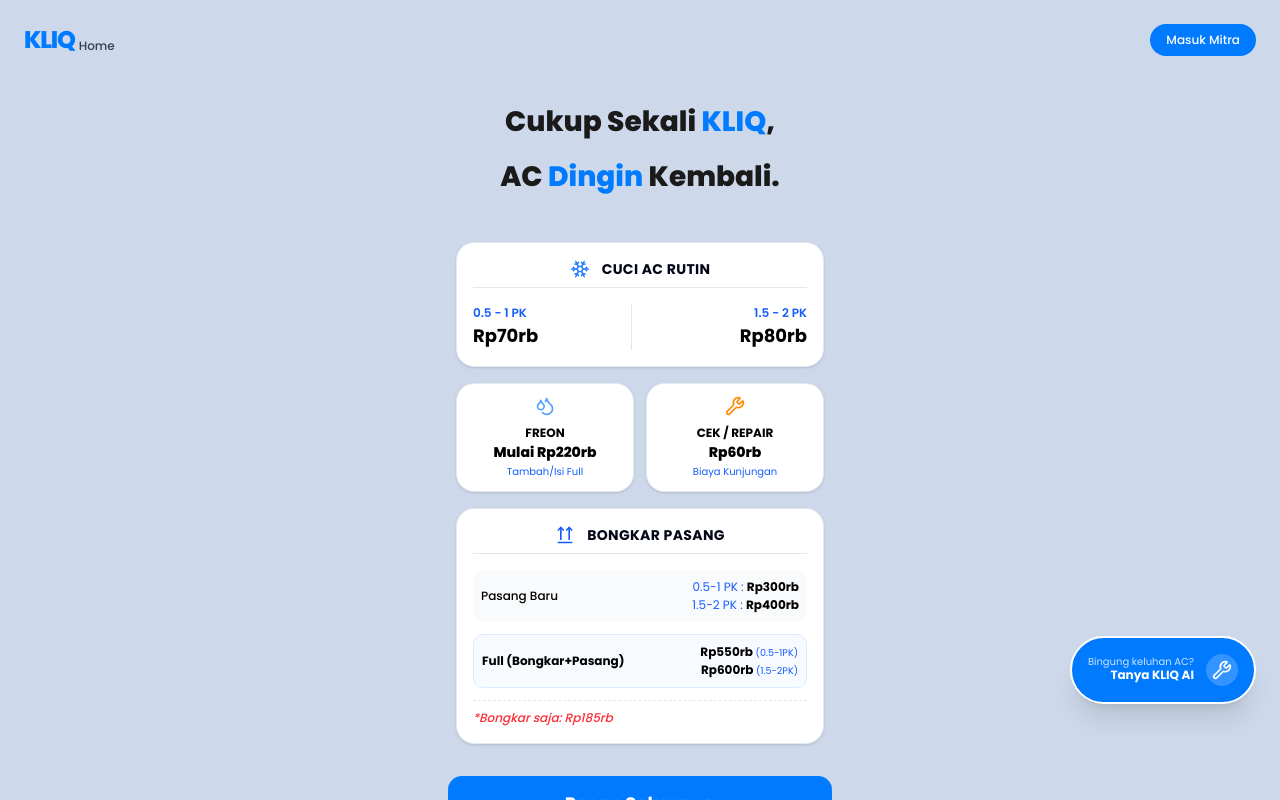
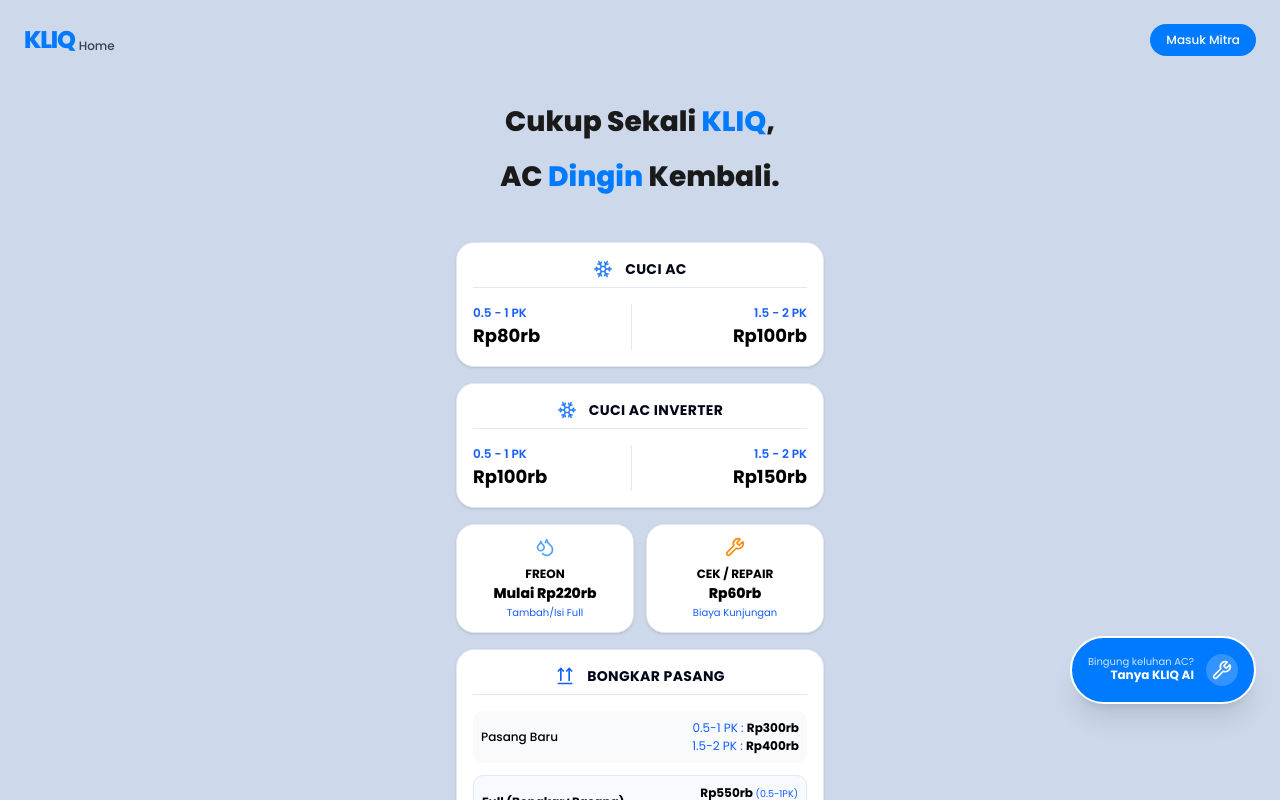
Before and after one commit to dmasaliff/kliqhome, a Next.js app: page / in a window 1280 px wide. Shown: the top 800 px of the page. Built offline with nearby package versions, Linux system fonts and the light colour scheme; no server answers.

Commit message:
penambahan cuci ac inverter

```diff
--- a/src/app/(customer)/pemesanan/page.tsx
+++ b/src/app/(customer)/pemesanan/page.tsx
@@ -32,8 +32,10 @@
 
     service.forEach((item) => {
       // 1. Hitung Cuci
-      if (item === "cuci_05_1") total += 70000 * qtyCuci;
-      if (item === "cuci_15_2") total += 80000 * qtyCuci;
+      if (item === "cuci_05_1") total += 80000 * qtyCuci;
+      if (item === "cuci_15_2") total += 100000 * qtyCuci;
+      if (item === "cuci_inverter_05_1") total += 100000 * qtyCuci;
+      if (item === "cuci_inverter_15_2") total += 150000 * qtyCuci;
 
       // 2. Hitung Freon
       if (item === "tambah_freon_05_1") total += 220000 * qtyFreon;
@@ -133,8 +135,8 @@
       if (prev.includes(idBaru)) return prev.filter((id) => id !== idBaru);
       let tempService = [...prev];
 
-      if (["cuci_05_1", "cuci_15_2"].includes(idBaru)) {
-        tempService = tempService.filter(id => !["cuci_05_1", "cuci_15_2"].includes(id));
+      if (["cuci_05_1", "cuci_15_2", "cuci_inverter_05_1", "cuci_inverter_15_2"].includes(idBaru)) {
+        tempService = tempService.filter(id => !["cuci_05_1", "cuci_15_2", "cuci_inverter_05_1", "cuci_inverter_15_2"].includes(id));
       }
 
       if (["tambah_freon_05_1", "tambah_freon_15_2", "isi_freon_05_1", "isi_freon_15_2"].includes(idBaru)) {
@@ -247,8 +249,10 @@
                     value={service.find(id => id.startsWith("cuci_")) || "cuci_05_1"}
                     className="ml-8 w-full max-w-50 text-xs p-2 border border-blue-200 rounded-md bg-blue-50"
                   >
-                    <option value="cuci_05_1">0.5 - 1 PK (Rp70k)</option>
-                    <option value="cuci_15_2">1.5 - 2 PK (Rp80k)</option>
+                    <option value="cuci_05_1">0.5 - 1 PK (Rp80k)</option>
+                    <option value="cuci_15_2">1.5 - 2 PK (Rp100k)</option>
+                    <option value="cuci_inverter_05_1">Inverter 0.5 - 1 PK (Rp100k)</option>
+                    <option value="cuci_inverter_15_2">Inverter 1.5 - 2 PK (Rp150k)</option>
                   </select>
                   <QtyCounter label="Jumlah AC Dicuci" value={qtyCuci} onChange={setQtyCuci} />
                 </>
--- a/src/app/(teknisi)/detailorder/[id]/page.tsx
+++ b/src/app/(teknisi)/detailorder/[id]/page.tsx
@@ -27,6 +27,8 @@
 const MAP_LAYANAN: Record<string, string> = {
   "cuci_05_1": "Cuci AC (0.5 - 1 PK)",
   "cuci_15_2": "Cuci AC (1.5 - 2 PK)",
+  "cuci_inverter_05_1": "Cuci AC Inverter (0.5 - 1 PK)",
+  "cuci_inverter_15_2": "Cuci AC Inverter (1.5 - 2 PK)",
   "tambah_freon_05_1": "Tambah Freon (0.5-1 PK)",
   "tambah_freon_15_2": "Tambah Freon (1.5-2 PK)",
   "isi_freon_05_1": "Isi Freon Full (0.5-1 PK)",
@@ -41,8 +43,10 @@
 };
 
 const DAFTAR_LAYANAN = [
-  { id: "cuci_05_1", label: "Cuci AC (0.5 - 1 PK)", harga: 70000 },
-  { id: "cuci_15_2", label: "Cuci AC (1.5 - 2 PK)", harga: 80000 },
+  { id: "cuci_05_1", label: "Cuci AC (0.5 - 1 PK)", harga: 80000 },
+  { id: "cuci_15_2", label: "Cuci AC (1.5 - 2 PK)", harga: 100000 },
+  { id: "cuci_inverter_05_1", label: "Cuci AC Inverter (0.5 - 1 PK)", harga: 100000 },
+  { id: "cuci_inverter_15_2", label: "Cuci AC Inverter (1.5 - 2 PK)", harga: 150000 },
   { id: "tambah_freon_05_1", label: "Tambah Freon (0.5-1 PK)", harga: 220000 },
   { id: "tambah_freon_15_2", label: "Tambah Freon (1.5-2 PK)", harga: 270000 },
   { id: "isi_freon_05_1", label: "Isi Freon Full (0.5-1 PK)", harga: 350000 },
@@ -194,7 +198,6 @@
       const totalPrice = totalBiaya;
 
       // --- LOGIC PROMO 100% ---
-      // Ambil ID teknisi dari orderData
       const technicianId = orderData?.technician_id;
 
       // Cek jumlah orderan completed teknisi ini
@@ -207,7 +210,7 @@
       // Jika orderan ke 1, 2, 3 (count 0, 1, 2), dapet 100%
       const technicianShare = (count !== null && count < 1)
         ? totalPrice
-        : totalPrice * 0.9;
+        : totalPrice * 0.92; // 8% untuk platform
 
       const res = await supabase
         .from('bookings')
--- a/src/app/(teknisi)/order/[id]/page.tsx
+++ b/src/app/(teknisi)/order/[id]/page.tsx
@@ -23,6 +23,8 @@
 const MAP_LAYANAN: Record<string, string> = {
   "cuci_05_1": "Cuci AC (0.5 - 1 PK)",
   "cuci_15_2": "Cuci AC (1.5 - 2 PK)",
+  "cuci_inverter_05_1": "Cuci AC Inverter (0.5 - 1 PK)",
+  "cuci_inverter_15_2": "Cuci AC Inverter (1.5 - 2 PK)",
   "tambah_freon_05_1": "Tambah Freon (0.5-1 PK)",
   "tambah_freon_15_2": "Tambah Freon (1.5-2 PK)",
   "isi_freon_05_1": "Isi Freon Full (0.5-1 PK)",
--- a/src/app/(teknisi)/profile/[id]/page.tsx
+++ b/src/app/(teknisi)/profile/[id]/page.tsx
@@ -12,8 +12,10 @@
 import { getTechnicianFinance, getTechnicianHistory, getTechnicianProfile } from "@/app/actions/technicianProfile"
 
 const DAFTAR_LAYANAN = [
-  { id: "cuci_05_1", label: "Cuci AC (0.5 - 1 PK)", harga: 70000 },
-  { id: "cuci_15_2", label: "Cuci AC (1.5 - 2 PK)", harga: 80000 },
+  { id: "cuci_05_1", label: "Cuci AC (0.5 - 1 PK)", harga: 80000 },
+  { id: "cuci_15_2", label: "Cuci AC (1.5 - 2 PK)", harga: 100000 },
+  { id: "cuci_inverter_05_1", label: "Cuci AC Inverter (0.5 - 1 PK)", harga: 100000 },
+  { id: "cuci_inverter_15_2", label: "Cuci AC Inverter (1.5 - 2 PK)", harga: 150000 },
   { id: "tambah_freon_05_1", label: "Tambah Freon (0.5-1 PK)", harga: 220000 },
   { id: "tambah_freon_15_2", label: "Tambah Freon (1.5-2 PK)", harga: 270000 },
   { id: "isi_freon_05_1", label: "Isi Freon Full (0.5-1 PK)", harga: 350000 },
--- a/src/app/actions/orderActions.ts
+++ b/src/app/actions/orderActions.ts
@@ -3,8 +3,10 @@
 import { createClient } from '@/utils/supabase/server'
 
 const DAFTAR_LAYANAN = [
-  { id: "cuci_05_1", label: "Cuci AC (0.5 - 1 PK)", harga: 70000 },
-  { id: "cuci_15_2", label: "Cuci AC (1.5 - 2 PK)", harga: 80000 },
+  { id: "cuci_05_1", label: "Cuci AC (0.5 - 1 PK)", harga: 80000 },
+  { id: "cuci_15_2", label: "Cuci AC (1.5 - 2 PK)", harga: 100000 },
+  { id: "cuci_inverter_05_1", label: "Cuci AC Inverter (0.5 - 1 PK)", harga: 100000 },
+  { id: "cuci_inverter_15_2", label: "Cuci AC Inverter (1.5 - 2 PK)", harga: 150000 },
   { id: "tambah_freon_05_1", label: "Tambah Freon (0.5-1 PK)", harga: 220000 },
   { id: "tambah_freon_15_2", label: "Tambah Freon (1.5-2 PK)", harga: 270000 },
   { id: "isi_freon_05_1", label: "Isi Freon Full (0.5-1 PK)", harga: 350000 },
--- a/src/app/page.tsx
+++ b/src/app/page.tsx
@@ -81,16 +81,34 @@
         <div className="p-4 border rounded-2xl bg-white shadow-sm hover:shadow-md transition-shadow">
           <div className="flex items-center justify-center gap-3 mb-4 border-b pb-2">
             <Snowflake className="text-blue-500 w-5 h-5" />
-            <span className="font-bold text-sm tracking-wide">CUCI AC RUTIN</span>
+            <span className="font-bold text-sm tracking-wide">CUCI AC</span>
           </div>
           <div className="grid grid-cols-2 gap-4">
             <div className="flex flex-col border-r pr-2">
               <span className="text-[12px] text-blue-600 uppercase font-semibold">0.5 - 1 PK</span>
-              <span className="font-bold text-black text-lg">Rp70rb</span>
+              <span className="font-bold text-black text-lg">Rp80rb</span>
             </div>
             <div className="flex flex-col pl-2 text-right">
               <span className="text-[12px] text-blue-600 uppercase font-semibold">1.5 - 2 PK</span>
-              <span className="font-bold text-black text-lg">Rp80rb</span>
+              <span className="font-bold text-black text-lg">Rp100rb</span>
+            </div>
+          </div>
+        </div>
+
+        {/* cuci ac inverter */}
+        <div className="p-4 border rounded-2xl bg-white shadow-sm hover:shadow-md transition-shadow">
+          <div className="flex items-center justify-center gap-3 mb-4 border-b pb-2">
+            <Snowflake className="text-blue-500 w-5 h-5" />
+            <span className="font-bold text-sm tracking-wide">CUCI AC INVERTER</span>
+          </div>
+          <div className="grid grid-cols-2 gap-4">
+            <div className="flex flex-col border-r pr-2">
+              <span className="text-[12px] text-blue-600 uppercase font-semibold">0.5 - 1 PK</span>
+              <span className="font-bold text-black text-lg">Rp100rb</span>
+            </div>
+            <div className="flex flex-col pl-2 text-right">
+              <span className="text-[12px] text-blue-600 uppercase font-semibold">1.5 - 2 PK</span>
+              <span className="font-bold text-black text-lg">Rp150rb</span>
             </div>
           </div>
         </div>
--- a/src/components/SuccessCard.tsx
+++ b/src/components/SuccessCard.tsx
@@ -10,9 +10,6 @@
       <h2 className="text-[32px] font-bold text-blue-600 mb-2">
         Rp {amount.toLocaleString('id-ID')}
       </h2>
-      <p className="text-[12px] leading-relaxed font-medium">
-        Pastikan anda menerima uang dari customer sebelum menekan riwayat pendapatan anda
-      </p>
     </div>
   );
 };
--- a/src/data/services.json
+++ b/src/data/services.json
@@ -1,8 +1,10 @@
 {
   "services": {
     "cuci_ac": {
-      "0.5_1_pk": 70000,
-      "1.5_2_pk": 80000
+      "0.5_1_pk": 80000,
+      "1.5_2_pk": 100000,
+      "inverter_0.5_1_pk": 100000,
+      "inverter_1.5_2_pk": 150000
     },
     "freon": {
       "tambah": {
```
